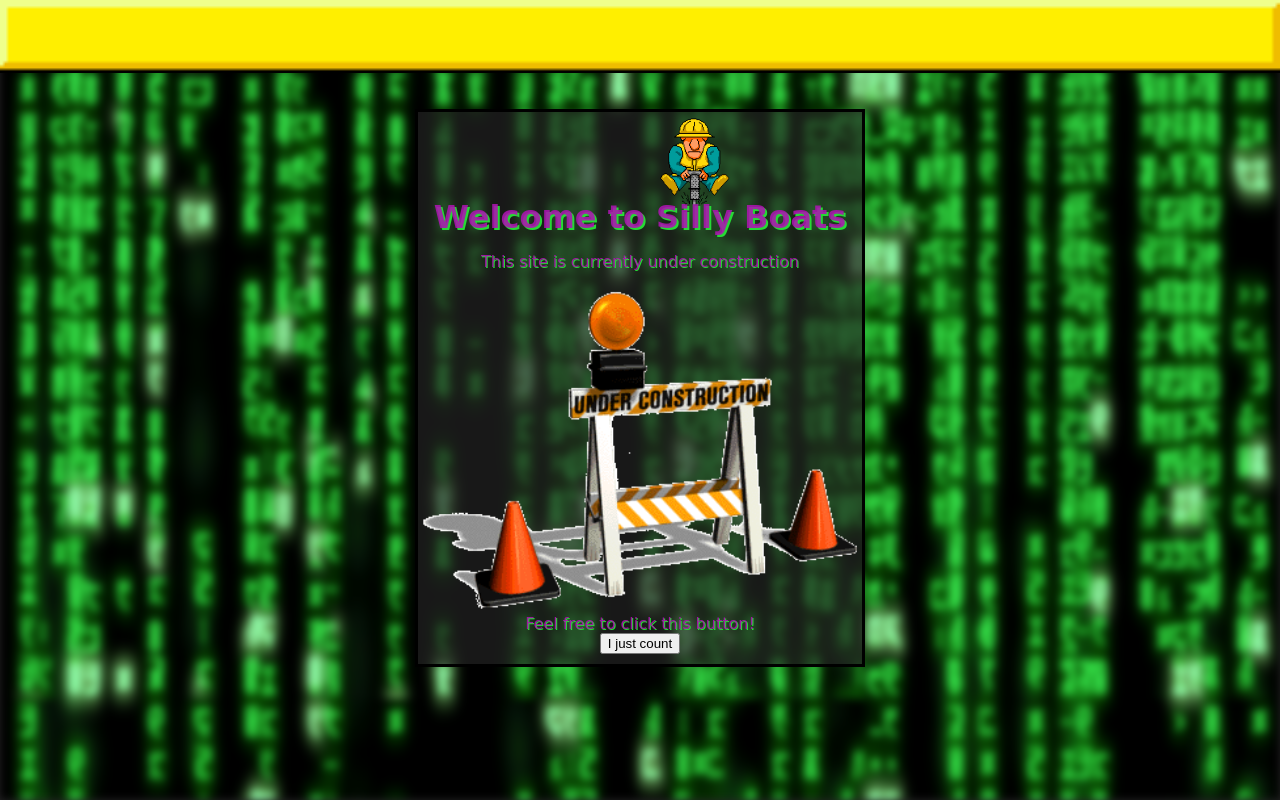
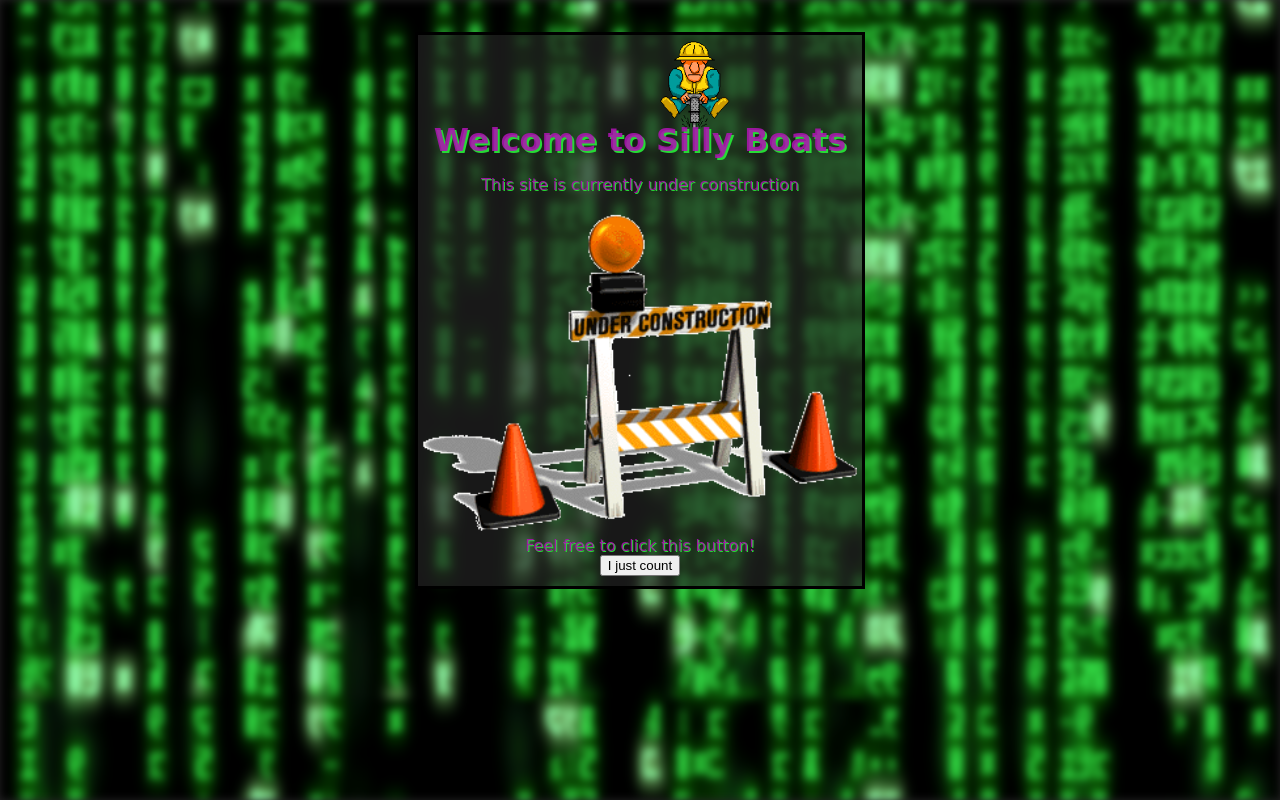
Before and after one commit to NotAnAiYet/sillyBoats, a Svelte app: page / in a window 1280 px wide. Built offline with nearby package versions, Linux system fonts and the light colour scheme.

Commit message:
removed header

```diff
--- a/index.html
+++ b/index.html
@@ -7,7 +7,6 @@
     <title>Silly Boats!</title>
   </head>
   <body>
-    <div id="header" style="width: 100%;"></div>
     <div id="app"></div>
     <script type="module" src="/src/main.ts"></script>
   </body>
--- a/src/lib/Header.svelte
+++ /dev/null
@@ -1,11 +0,0 @@
-<script lang="ts">
-    import constructionText from "./assets/under-construction-text.gif"
-</script>
-
-<img src={constructionText} alt="Under Construction">
-
-<style>
-    img {
-        width: 100%;
-        }
-</style>
--- a/src/main.ts
+++ b/src/main.ts
@@ -1,13 +1,8 @@
 import './app.css'
 import App from './App.svelte'
-import Header from './lib/Header.svelte'
 
 const app = new App({
   target: document.getElementById('app'),
 })
 
-const header = new Header({
-  target: document.getElementById('header'),
-})
-
 export default app
```
Also changed, not shown: src/lib/assets/under-construction-text.gif (deleted), 1 other file (tests, documents, lock files or other folders).
